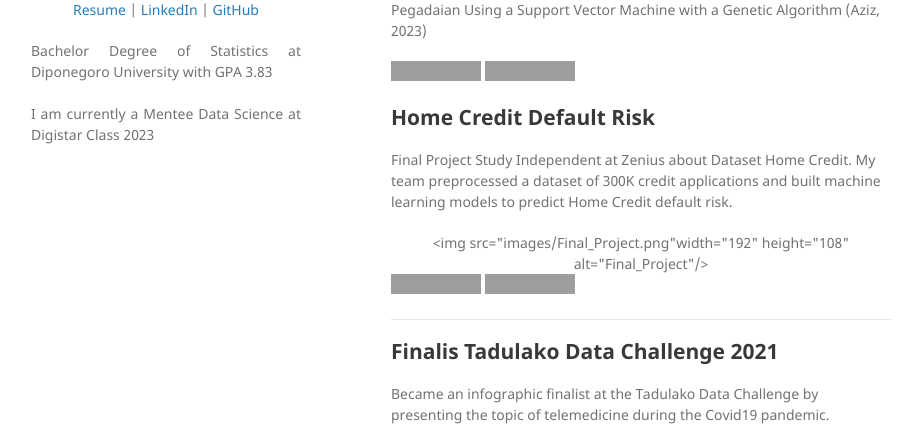
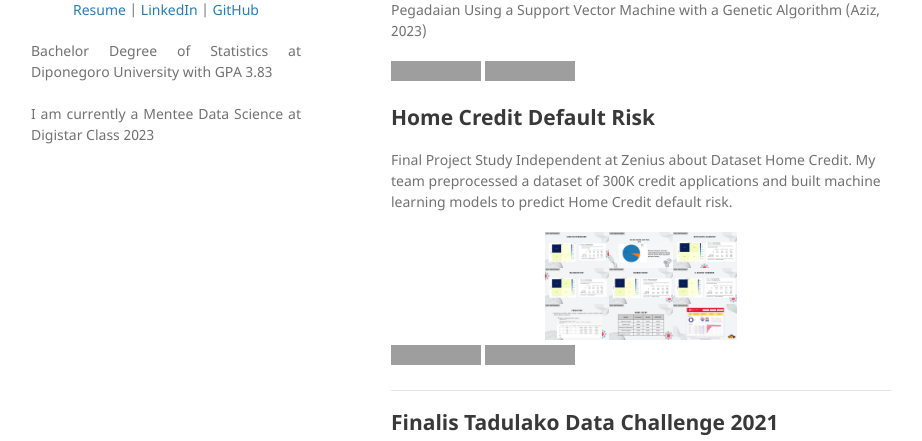
Before and after one commit to muhammadazizch/muhammad_azizch.github.io, a Jekyll site: the page built from index.md, in a window 1280 px wide and 1285 px high, cut to the strip 368-809 px from the top of the window. Shown: the whole strip, without its empty margins (179-1101 px from the left). Built offline with Jekyll 4.4.1, drawn with Linux system fonts in a browser that asks for light colours; our own code applies the rules of GitHub Pages for plain Markdown files; grey boxes are pictures that could not be loaded.

Commit message:
Update index.md

```diff
--- a/index.md
+++ b/index.md
@@ -20,7 +20,7 @@ My thesis is on the topic of Predicting Potential Pawn Customers at PT Pegadaian
 ## Home Credit Default Risk
 Final Project Study Independent at Zenius about Dataset Home Credit. My team preprocessed a dataset of 300K credit applications and built machine learning models to predict Home Credit default risk.
 <br>
-<center><img src="images/Final_Project.png"width="192" height="108" alt="Final_Project"/></center>
+<center><img src="images/Final_Project.png" width="192" height="108" alt="Infographic"/></center>
 
 [![View_Notebook](https://img.shields.io/badge/Google_Colab-logo%3DGoogle%20Colab?logo=Google%20Colab&logoColor=orange&color=grey
 )](https://colab.research.google.com/drive/10YoELq7qfbHt-wuevbzBtzSvQesJehF-#scrollTo=JfEaivuS9uK7)
```
